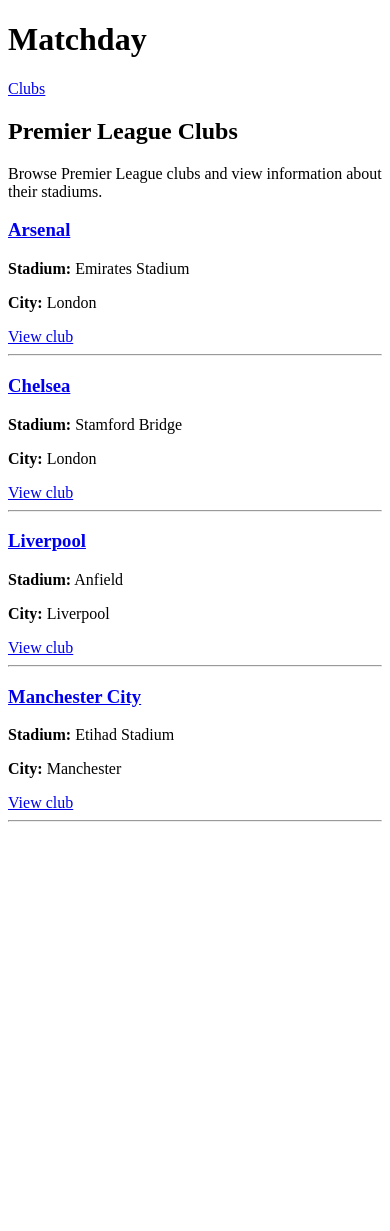
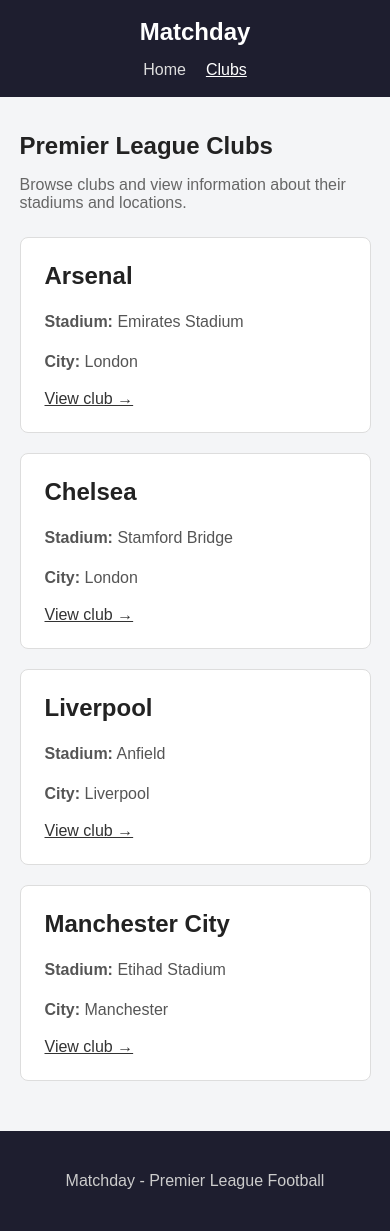
Before and after one commit to Theo524/matchday, a Laravel app: page /clubs in a window 390 px wide. Before the commit the page ends 822 px from the top, so only its background shows below. Run offline with Laravel 12, Linux system fonts and the light colour scheme; data comes from the database, SQL or seed files in the repository.

Commit message:
Add responsive Matchday layout and styling

```diff
--- /dev/null
+++ b/public/css/style.css
@@ -0,0 +1,205 @@
+/* Basic page setup */
+* {
+    box-sizing: border-box;
+}
+
+body {
+    margin: 0;
+    font-family: Arial, sans-serif;
+    background: #f4f5f7;
+    color: #222;
+}
+
+a {
+    color: inherit;
+}
+
+.container {
+    width: 90%;
+    max-width: 1100px;
+    margin: 0 auto;
+}
+
+
+/* Navigation */
+.site-header {
+    background: #1e1e2f;
+    color: white;
+    padding: 18px 0;
+}
+
+.nav-container {
+    display: flex;
+    justify-content: space-between;
+    align-items: center;
+}
+
+.logo {
+    font-size: 24px;
+    font-weight: bold;
+    text-decoration: none;
+}
+
+nav {
+    display: flex;
+    gap: 20px;
+}
+
+nav a {
+    color: #ddd;
+    text-decoration: none;
+}
+
+nav a:hover,
+nav a.active {
+    color: white;
+    text-decoration: underline;
+}
+
+
+/* Homepage */
+.hero {
+    background: white;
+    margin-top: 35px;
+    padding: 50px;
+    border-radius: 10px;
+}
+
+.hero h1 {
+    font-size: 42px;
+    margin-top: 0;
+}
+
+.hero p {
+    max-width: 650px;
+    line-height: 1.6;
+    color: #555;
+}
+
+.button {
+    display: inline-block;
+    background: #1e1e2f;
+    color: white;
+    padding: 12px 20px;
+    border-radius: 6px;
+    text-decoration: none;
+    margin-top: 10px;
+}
+
+.button:hover {
+    background: #35354a;
+}
+
+
+/* Page headings */
+.page-heading {
+    margin: 35px 0 25px;
+}
+
+.page-heading h1 {
+    margin-bottom: 8px;
+}
+
+.page-heading p {
+    color: #666;
+}
+
+
+/* Club grid */
+.club-grid {
+    display: grid;
+    grid-template-columns: repeat(2, 1fr);
+    gap: 20px;
+}
+
+.club-card {
+    background: white;
+    padding: 24px;
+    border-radius: 8px;
+    border: 1px solid #ddd;
+}
+
+.club-card h2 {
+    margin-top: 0;
+}
+
+.club-card p {
+    color: #555;
+    line-height: 1.5;
+}
+
+.club-card a {
+    color: #333;
+}
+
+
+/* Individual club page */
+.club-details {
+    background: white;
+    padding: 30px;
+    margin-top: 35px;
+    border-radius: 8px;
+    border: 1px solid #ddd;
+}
+
+.club-details h1 {
+    margin-top: 0;
+}
+
+.club-info {
+    margin: 20px 0;
+}
+
+.club-description {
+    line-height: 1.7;
+    color: #555;
+}
+
+
+/* Homepage features */
+.feature-grid {
+    display: grid;
+    grid-template-columns: repeat(3, 1fr);
+    gap: 20px;
+    margin: 30px 0;
+}
+
+.feature-card {
+    background: white;
+    padding: 20px;
+    border-radius: 8px;
+    border: 1px solid #ddd;
+}
+
+
+/* Footer */
+footer {
+    margin-top: 50px;
+    padding: 25px 0;
+    background: #1e1e2f;
+    color: #ccc;
+    text-align: center;
+}
+
+
+/* Mobile layout */
+@media (max-width: 700px) {
+
+    .nav-container {
+        flex-direction: column;
+        gap: 15px;
+    }
+
+    .hero {
+        padding: 30px 22px;
+    }
+
+    .hero h1 {
+        font-size: 32px;
+    }
+
+    .club-grid,
+    .feature-grid {
+        grid-template-columns: 1fr;
+    }
+}
--- a/resources/views/clubs/index.blade.php
+++ b/resources/views/clubs/index.blade.php
@@ -1,43 +1,24 @@
-<!DOCTYPE html>
-<html lang="en">
+<x-layout title="Premier League Clubs">
 
-<head>
-    <meta charset="UTF-8">
+    <section class="page-heading">
 
-    {{-- Makes the page work properly on mobile screens. --}}
-    <meta name="viewport" content="width=device-width, initial-scale=1.0">
-
-    <title>Premier League Clubs - Matchday</title>
-</head>
-
-<body>
-
-    <header>
-        <h1>Matchday</h1>
-
-        <nav>
-            <a href="/clubs">Clubs</a>
-        </nav>
-    </header>
-
-    <main>
-
-        <h2>Premier League Clubs</h2>
+        <h1>Premier League Clubs</h1>
 
         <p>
-            Browse Premier League clubs and view information about their stadiums.
+            Browse clubs and view information about their stadiums and locations.
         </p>
 
-        {{-- Loop through the clubs retrieved from MySQL. --}}
+    </section>
+
+
+    <section class="club-grid">
+
+        {{-- Display every club retrieved from MySQL. --}}
         @foreach ($clubs as $club)
 
-            <div>
+            <article class="club-card">
 
-                <h3>
-                    <a href="/clubs/{{ $club->id }}">
-                        {{ $club->name }}
-                    </a>
-                </h3>
+                <h2>{{ $club->name }}</h2>
 
                 <p>
                     <strong>Stadium:</strong>
@@ -49,18 +30,14 @@
                     {{ $club->city }}
                 </p>
 
-                <a href="/clubs/{{ $club->id }}">
-                    View club
+                <a href="{{ route('clubs.show', $club) }}">
+                    View club →
                 </a>
 
-            </div>
-
-            <hr>
+            </article>
 
         @endforeach
 
-    </main>
+    </section>
 
-</body>
-
-</html>
+</x-layout>
--- /dev/null
+++ b/resources/views/components/layout.blade.php
@@ -0,0 +1,58 @@
+@props(['title' => 'Matchday'])
+
+<!DOCTYPE html>
+<html lang="en">
+
+<head>
+    <meta charset="UTF-8">
+
+    {{-- Makes the site responsive on mobile devices. --}}
+    <meta name="viewport" content="width=device-width, initial-scale=1.0">
+
+    <title>{{ $title }} - Matchday</title>
+
+    {{-- Our main stylesheet. --}}
+    <link rel="stylesheet" href="{{ asset('css/style.css') }}">
+</head>
+
+<body>
+
+    <header class="site-header">
+        <div class="container nav-container">
+
+            <a href="{{ route('home') }}" class="logo">
+                Matchday
+            </a>
+
+            <nav>
+                <a
+                    href="{{ route('home') }}"
+                    class="{{ request()->routeIs('home') ? 'active' : '' }}"
+                >
+                    Home
+                </a>
+
+                <a
+                    href="{{ route('clubs.index') }}"
+                    class="{{ request()->routeIs('clubs.*') ? 'active' : '' }}"
+                >
+                    Clubs
+                </a>
+            </nav>
+
+        </div>
+    </header>
+
+    <main class="container">
+        {{ $slot }}
+    </main>
+
+    <footer>
+        <div class="container">
+            <p>Matchday - Premier League Football</p>
+        </div>
+    </footer>
+
+</body>
+
+</html>
--- a/routes/web.php
+++ b/routes/web.php
@@ -3,13 +3,9 @@
 use Illuminate\Support\Facades\Route;
 use App\Http\Controllers\ClubController;
 
-// For now, the homepage sends visitors to the clubs page.
-Route::get('/', function () {
-    return redirect('/clubs');
-});
+// Main homepage.
+Route::view('/', 'home')->name('home');
 
-// Display all clubs.
+// Club pages.
 Route::get('/clubs', [ClubController::class, 'index'])->name('clubs.index');
-
-// Display one individual club.
 Route::get('/clubs/{club}', [ClubController::class, 'show'])->name('clubs.show');
```
Also changed, not shown: resources/views/clubs/show.blade.php (+15 -29 lines), resources/views/home.blade.php (added, +53 -0 lines).
